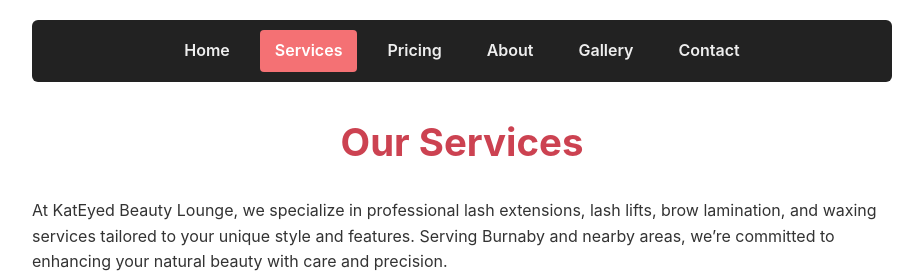
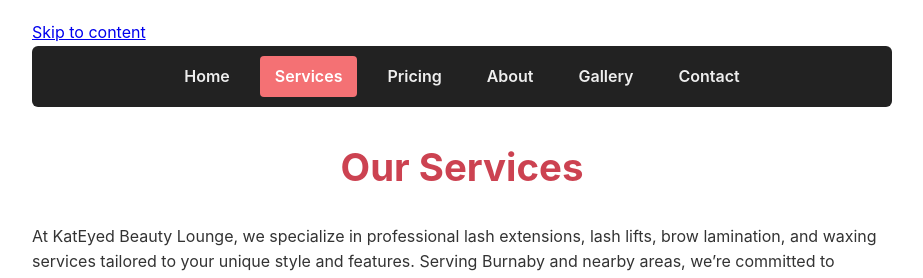
Before and after one commit to chris2677/KatEyed-Beauty-Lounge, a plain HTML site: page services.html in a window 1280 px wide. Shown: the top 278 px of the page, without its empty margins (178-1101 px from the left). Drawn offline with Linux system fonts and the light colour scheme.

Commit message:
Update services.html

```diff
--- a/services.html
+++ b/services.html
@@ -46,11 +46,14 @@
   </script>
 </head>
 <body>
+
+  <a href="#main-content" class="skip-link">Skip to content</a>
+
   <header>
     <nav>
       <ul class="nav-menu">
         <li><a href="index.html">Home</a></li>
-        <li><a href="services.html" aria-current="page">Services</a></li>
+        <li><a href="services.html" aria-current="page" class="active">Services</a></li>
         <li><a href="pricing.html">Pricing</a></li>
         <li><a href="about.html">About</a></li>
         <li><a href="gallery.html">Gallery</a></li>
@@ -59,7 +62,7 @@
     </nav>
   </header>
 
-  <main>
+  <main id="main-content">
     <h1>Our Services</h1>
     <p>At KatEyed Beauty Lounge, we specialize in professional lash extensions, lash lifts, brow lamination, and waxing services tailored to your unique style and features. Serving Burnaby and nearby areas, we’re committed to enhancing your natural beauty with care and precision.</p>
 
```
